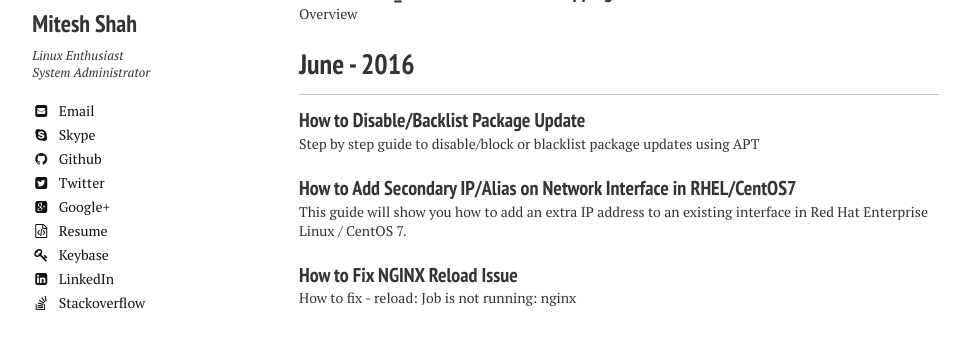
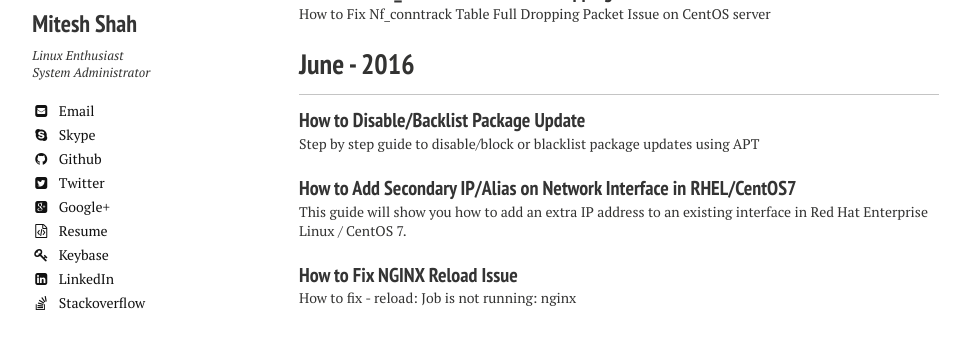
Before and after one commit to MiteshShah/miteshshah.github.io, a Jekyll site: the page built from posts/index.md, in a window 1280 px wide and 900 px high, cut to the strip 282-620 px from the top of the window. Shown: the whole strip, without its empty margins (21-980 px from the left). Built offline with Jekyll 4.4.1, drawn with Linux system fonts in a browser that asks for light colours; nearby versions of some CDN libraries; comment, search, counter and statistics services are not loaded.

Commit message:
New Post

```diff
--- a/_posts/linux/centos/2016-07-04-how-to-fix-nf_conntrack-table-full-dropping-packet.markdown
+++ b/_posts/linux/centos/2016-07-04-how-to-fix-nf_conntrack-table-full-dropping-packet.markdown
@@ -5,7 +5,7 @@ author:
 modified:
 comments: true
 categories: linux/centos
-excerpt:
+excerpt: "How to Fix Nf_conntrack Table Full Dropping Packet Issue on CentOS server"
 tags: [Linux, CentOS ]
 image:
   url: https://upload.wikimedia.org/wikipedia/commons/thumb/b/bf/Centos-logo-light.svg/2000px-Centos-logo-light.svg.png
```
